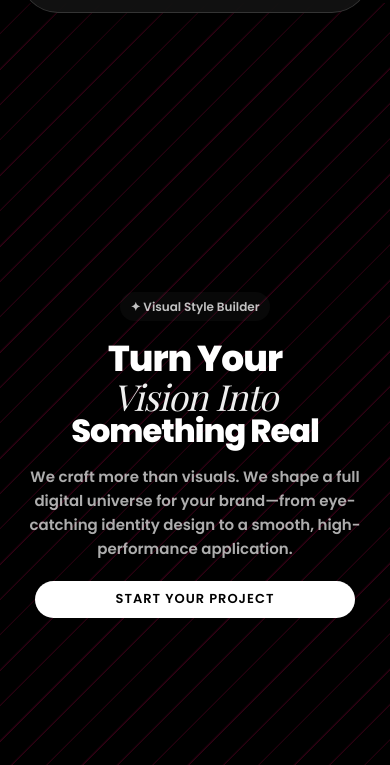
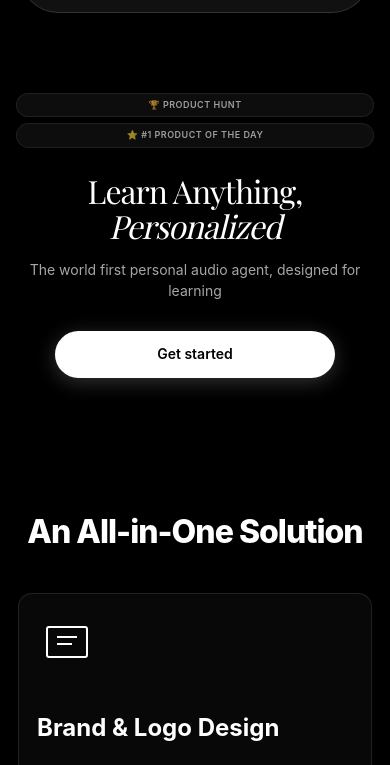
Before and after one commit to lakshmi22-2007/alpha-system, a plain HTML site: page index.html in a window 390 px wide. Shown: the part 75-840 px from the top of the page. Drawn offline with nearby package versions, Linux system fonts and the light colour scheme; a web font is replaced by a local one.

Commit message:
Redesign hero section with mascot and centered content
Replaces the previous hero grid with a new centered layout featuring a decorative mascot SVG, Product Hunt badges, and updated heading and CTA. Updates styles for the new hero design, including responsive adjustments, and removes the diagonal stripe background. Also improves contact info accessibility by converting email and phone to clickable links and updates the embedded map for better accuracy.

```diff
--- a/index.html
+++ b/index.html
@@ -65,28 +65,48 @@
 
     <!-- Hero Section -->
     <section id="home" class="hero">
+        <!-- Decorative mascot character -->
+        <div class="hero-mascot" aria-hidden="true">
+            <svg viewBox="0 0 200 200" xmlns="http://www.w3.org/2000/svg">
+                <!-- Cute white ghost/character -->
+                <ellipse cx="100" cy="120" rx="70" ry="80" fill="white"/>
+                <!-- Body waves -->
+                <path d="M30,170 Q40,160 50,170 T70,170 T90,170 T110,170 T130,170 T150,170 T170,170 L170,120 Q170,50 100,50 Q30,50 30,120 Z" fill="white"/>
+                <!-- Left eye -->
+                <ellipse cx="70" cy="100" rx="18" ry="22" fill="black"/>
+                <ellipse cx="75" cy="95" rx="8" ry="10" fill="white"/>
+                <!-- Right eye -->
+                <ellipse cx="120" cy="95" rx="18" ry="22" fill="black"/>
+                <ellipse cx="125" cy="90" rx="8" ry="10" fill="white"/>
+                <!-- Sparkles -->
+                <circle cx="160" cy="60" r="4" fill="#60a5fa" opacity="0.8"/>
+                <circle cx="180" cy="80" r="3" fill="#93c5fd" opacity="0.6"/>
+                <circle cx="170" cy="100" r="5" fill="#60a5fa" opacity="0.7"/>
+            </svg>
+        </div>
 
+        <!-- Decorative lines on the right -->
+        <div class="hero-lines" aria-hidden="true"></div>
 
-        <div class="hero-grid container">
-            <div class="hero-left">
-                <span class="badge">✦ Visual Style Builder</span>
-                <h1 class="hero-heading">
-                    <span class="line">Turn Your</span>
-                    <span class="line hero-italic">Vision Into</span>
-                    <span class="line brand">Something Real</span>
-                </h1>
-                <p class="hero-desc">We craft more than visuals. We shape a full digital universe for your brand—from eye-catching identity design to a smooth, high-performance application.</p>
-
-                <div class="hero-cta">
-                    <a href="#contact" class="btn-large btn-primary">Start Your Project</a>
-
-                </div>
+        <div class="hero-content-centered">
+            <!-- Product Hunt badges -->
+            <div class="hero-badges">
+                <span class="product-hunt-badge">🏆 PRODUCT HUNT</span>
+                <span class="product-hunt-badge">⭐ #1 Product of the Day</span>
             </div>
 
-            <div class="hero-right">
-                <div class="robot-image-container" aria-hidden="true">
-                    <img src="img/st10.png" alt="AI Robot" class="robot-image"  style="border-top-left-radius: 50px;border-bottom-right-radius: 50px;"/>
-                </div>
+            <!-- Main heading -->
+            <h1 class="hero-heading-large">
+                Learn Anything,<br>
+                <span class="hero-heading-personalized">Personalized</span>
+            </h1>
+
+            <!-- Subtitle -->
+            <p class="hero-subtitle-large">The world first personal audio agent, designed for learning</p>
+
+            <!-- CTA Button -->
+            <div class="hero-cta-center">
+                <a href="#contact" class="btn-get-started">Get started</a>
             </div>
         </div>
     </section>
@@ -381,11 +401,11 @@
                     <div class="contact-details">
                         <div class="contact-detail">
                             <h4>Email</h4>
-                            <p>hello@diamonds.com</p>
+                            <a href="mailto:hello@diamonds.com" style="color: #fff;text-decoration: none;">hello@diamonds.com</a>
                         </div>
                         <div class="contact-detail">
                             <h4>Phone</h4>
-                            <p>+91 7603 825 843</p>
+                            <a href="tel:+917603825843" style="color: #fff;text-decoration: none;">+91 7603 825 843</a>
                         </div>
                         <div class="contact-detail">
                             <h4>Location</h4>
@@ -406,12 +426,15 @@
                 <div class="contact-map" aria-label="Map showing our location">
                     <iframe
                         title="Diamonds - Chennai"
-                        src="https://www.google.com/maps?q=13.0827,80.2707&z=12&output=embed"
+                        src="https://www.google.com/maps/embed?pb=!1m18!1m12!1m3!1d497698.77490904504!2d79.87932745!3d13.04780875!2m3!1f0!2f0!3f0!3m2!1i1024!2i768!4f13.1!3m3!1m2!1s0x3a5265ea4f7d3361%3A0x6e61a70b6863d433!2sChennai%2C%20Tamil%20Nadu!5e0!3m2!1sen!2sin!4v1702000000000!5m2!1sen!2sin"
+                        width="100%"
+                        height="100%"
                         style="border:0;"
                         allowfullscreen=""
                         loading="lazy"
+                        referrerpolicy="no-referrer-when-downgrade"
                     ></iframe>
-                    <p class="map-link"><a href="https://www.google.com/maps?q=Chennai,+Tamil+Nadu" target="_blank" rel="noopener">View larger map</a></p>
+                    <p class="map-link"><a href="https://www.google.com/maps/place/Chennai,+Tamil+Nadu/@13.0827,80.2707,12z" target="_blank" rel="noopener">View larger map</a></p>
                 </div>
             </div>
         </div>
@@ -475,8 +498,8 @@
 
                 <div class="f-right">
                     <h4>Contact</h4>
-                    <p class="f-contact">hello@diamonds.com</p>
-                    <p class="f-contact">+91 7603 825 843</p>
+                    <a href="mailto:hello@diamonds.com" class="f-contact" style="text-decoration: none;">hello@diamonds.com</a>
+                    <a href="tel:+917603825843" class="f-contact" style="text-decoration: none;">+91 7603 825 843</a>
                     <p class="f-contact">Remote Work in Chennai, India</p>
 
                     <div class="f-social">
--- a/styles.css
+++ b/styles.css
@@ -241,7 +241,7 @@ html {
     /* Keep a modest internal hero offset; header height is applied via JS */
     padding-top: 36px;
     overflow: hidden;
-    background: #0f0f0f;
+    background: #000000;
 }
 
 /* Add diagonal stripe pattern overlay */
@@ -251,12 +251,7 @@ html {
     inset: 0;
     z-index: 0;
     pointer-events: none;
-    background-image: repeating-linear-gradient(-45deg,
-        rgba(255, 0, 100, 0.2) 0px,
-        rgba(255, 0, 100, 0) 2px,
-        transparent 2px,
-        transparent 25px
-    );
+    background-image: none;
 }
 
 /* Responsive adjustment: smaller screens often have taller header (wrapped nav) */
@@ -448,6 +443,233 @@ section, .hero, .services-overview, .portfolio, .about, .contact {
     .hero { padding-top: 24px; }
     .hero-grid { flex-direction: column; padding: 36px 16px; gap: 24px; }
     .hero-left { flex: none; width: 100%; text-align: center; }
+    .hero-heading { font-size: clamp(32px, 9vw, 48px); }
+    .hero-desc { max-width: 100%; margin-inline: auto; }
+    .hero-cta { justify-content: center; flex-wrap: wrap; }
+    .hero-right { width: 100%; }
+    .robot-image-container { height: 350px; }
+}
+
+/* New Centered Hero Design */
+.hero-content-centered {
+    position: relative;
+    z-index: 10;
+    text-align: center;
+    max-width: 1100px;
+    margin: 0 auto;
+    padding: 80px 20px;
+}
+
+.hero-mascot {
+    position: absolute;
+    left: 5%;
+    top: 50%;
+    transform: translateY(-50%);
+    width: 180px;
+    height: 180px;
+    z-index: 5;
+    animation: mascotFloat 4s ease-in-out infinite;
+}
+
+@keyframes mascotFloat {
+    0%, 100% { transform: translateY(-50%) translateX(0); }
+    50% { transform: translateY(-50%) translateX(10px); }
+}
+
+.hero-mascot svg {
+    width: 100%;
+    height: 100%;
+    filter: drop-shadow(0 10px 30px rgba(0, 0, 0, 0.3));
+}
+
+.hero-lines {
+    position: absolute;
+    right: 0;
+    bottom: 0;
+    width: 50%;
+    height: 50%;
+    z-index: 1;
+    pointer-events: none;
+    background-image: none;
+    display: none;
+}
+
+.hero-badges {
+    display: flex;
+    justify-content: center;
+    gap: 16px;
+    margin-bottom: 40px;
+    flex-wrap: wrap;
+}
+
+.product-hunt-badge {
+    display: inline-block;
+    background: rgba(255, 255, 255, 0.05);
+    color: rgba(255, 255, 255, 0.6);
+    padding: 6px 14px;
+    border-radius: 999px;
+    font-size: 11px;
+    font-weight: 600;
+    text-transform: uppercase;
+    letter-spacing: 0.5px;
+    border: 1px solid rgba(255, 255, 255, 0.08);
+}
+
+.hero-heading-large {
+    font-size: clamp(48px, 10vw, 110px);
+    font-weight: 400;
+    line-height: 1.1;
+    margin: 0 0 30px;
+    color: #ffffff;
+    font-family: 'Playfair Display', Georgia, serif;
+    letter-spacing: -2px;
+}
+
+.hero-heading-personalized {
+    display: block;
+    font-style: italic;
+    font-weight: 400;
+}
+
+.hero-subtitle-large {
+    font-size: clamp(16px, 2.5vw, 22px);
+    color: rgba(255, 255, 255, 0.65);
+    max-width: 650px;
+    margin: 0 auto 50px;
+    line-height: 1.6;
+    font-weight: 400;
+}
+
+.hero-cta-center {
+    display: flex;
+    justify-content: center;
+    align-items: center;
+}
+
+.btn-get-started {
+    background: #ffffff;
+    color: #000000;
+    padding: 16px 48px;
+    border-radius: 999px;
+    font-size: 16px;
+    font-weight: 600;
+    text-decoration: none;
+    display: inline-block;
+    transition: all 0.3s ease;
+    box-shadow: 0 4px 20px rgba(255, 255, 255, 0.2);
+}
+
+.btn-get-started:hover {
+    transform: translateY(-2px);
+    box-shadow: 0 6px 30px rgba(255, 255, 255, 0.3);
+}
+
+/* Responsive adjustments for new hero */
+@media (max-width: 1024px) {
+    .hero-mascot {
+        width: 120px;
+        height: 120px;
+        left: 5%;
+    }
+
+    .hero-heading-large {
+        font-size: clamp(42px, 8vw, 80px);
+    }
+}
+
+@media (max-width: 768px) {
+    .hero {
+        min-height: auto;
+        padding: 100px 0 60px;
+    }
+
+    .hero-content-centered {
+        padding: 40px 20px;
+    }
+
+    .hero-mascot {
+        display: none;
+    }
+
+    .hero-badges {
+        flex-direction: column;
+        gap: 8px;
+        margin-bottom: 30px;
+    }
+
+    .product-hunt-badge {
+        font-size: 10px;
+        padding: 5px 12px;
+    }
+
+    .hero-heading-large {
+        font-size: clamp(36px, 10vw, 56px);
+        margin-bottom: 20px;
+        letter-spacing: -1px;
+    }
+
+    .hero-subtitle-large {
+        font-size: 16px;
+        margin-bottom: 35px;
+        padding: 0 10px;
+    }
+
+    .btn-get-started {
+        width: 100%;
+        max-width: 300px;
+        padding: 14px 32px;
+        font-size: 15px;
+    }
+
+    .hero-lines {
+        width: 100%;
+        height: 40%;
+        opacity: 0.5;
+    }
+}
+
+@media (max-width: 480px) {
+    .hero {
+        padding: 80px 0 50px;
+    }
+
+    .hero-content-centered {
+        padding: 30px 16px;
+    }
+
+    .hero-badges {
+        margin-bottom: 25px;
+        gap: 6px;
+    }
+
+    .product-hunt-badge {
+        font-size: 9px;
+        padding: 4px 10px;
+    }
+
+    .hero-heading-large {
+        font-size: 32px;
+        margin-bottom: 16px;
+    }
+
+    .hero-subtitle-large {
+        font-size: 14px;
+        margin-bottom: 30px;
+        line-height: 1.5;
+    }
+
+    .btn-get-started {
+        padding: 12px 28px;
+        font-size: 14px;
+        width: 100%;
+        max-width: 280px;
+    }
+}
+
+/* Hide old hero elements when using new design */
+.hero-content-centered ~ .hero-grid {
+    display: none;
+}
     .badge { margin-bottom: 14px; font-size: 12px; padding: 6px 12px; }
     .hero-heading { font-size: clamp(28px, 10vw, 44px); line-height: 1.02; }
     .hero-heading .brand { font-size: clamp(28px, 9vw, 40px); }
```
